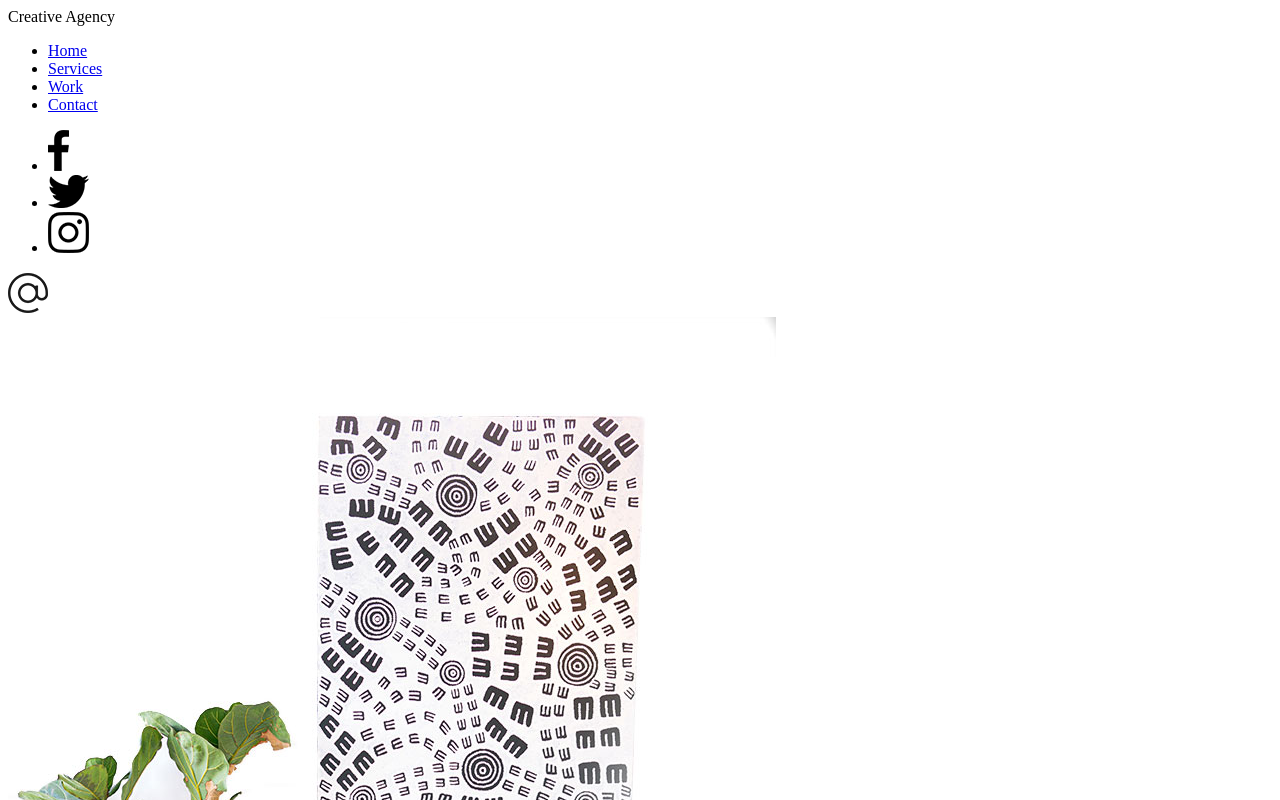
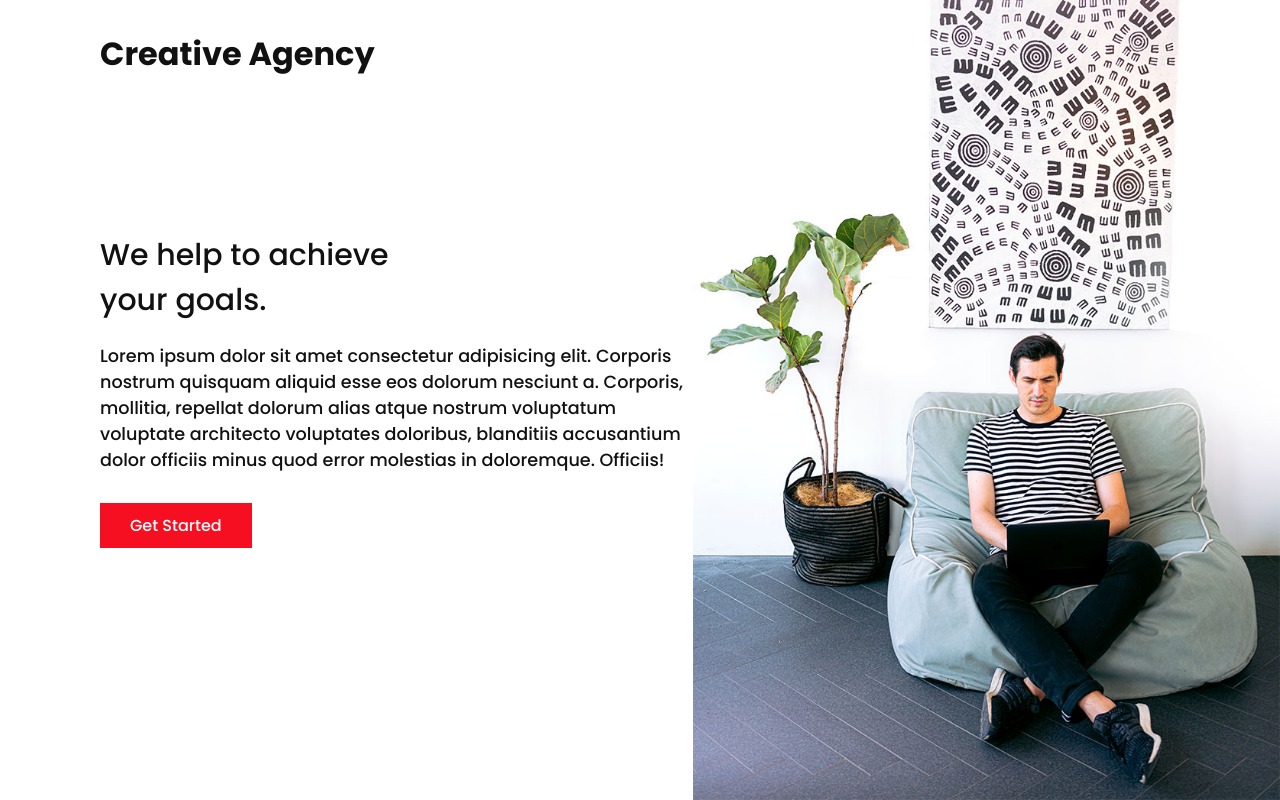
Before and after one commit to andrikoulas7/Information-Website, a plain HTML site: page index.html in a window 1280 px wide. Shown: the top 800 px of the page. Drawn offline with Linux system fonts and the light colour scheme.

Commit message:
Add - Home and section styling

```diff
--- a/css/style.css
+++ b/css/style.css
@@ -0,0 +1,70 @@
+@import url('https://fonts.googleapis.com/css2?family=Poppins:200;300;400,500,600,700,800,900&display=swap');
+
+* {
+    box-sizing: border-box;
+    margin: 0;
+    padding: 0;
+}
+
+html,
+body {
+    font-family: 'Poppins', sans-serif;
+    color: #111;
+}
+
+h1 {
+    font-size: 30px;
+    font-weight: 500;
+}
+
+p {
+    margin: 20px 0 10px;
+    font-size: 1.1rem;
+}
+
+.navigation {
+    display: none;
+}
+
+section {
+    display: flex;
+    height: 100vh;
+    align-items: center;
+    padding: 100px;
+}
+
+.btn {
+    cursor: pointer;
+    display: inline-block;
+    background: #f60f20;
+    color: white;
+    text-decoration: none;
+    padding: 10px 30px;
+    margin: 20px 0;
+}
+
+.btn:hover {
+    transform: scale(0.98);
+}
+
+.logo {
+    position: absolute;
+    top: 30px;
+    left: 100px;
+    font-size: 2rem;
+    font-weight: 700;
+    z-index: 10;
+}
+
+.home-content {
+    position: relative;
+    z-index: 10;
+    max-width: 600px;
+}
+
+.home-img {
+    position: absolute;
+    bottom: 0;
+    right: 0;
+    height: 110%;
+}
```
Also changed, not shown: index.html (+1 -0 lines).
